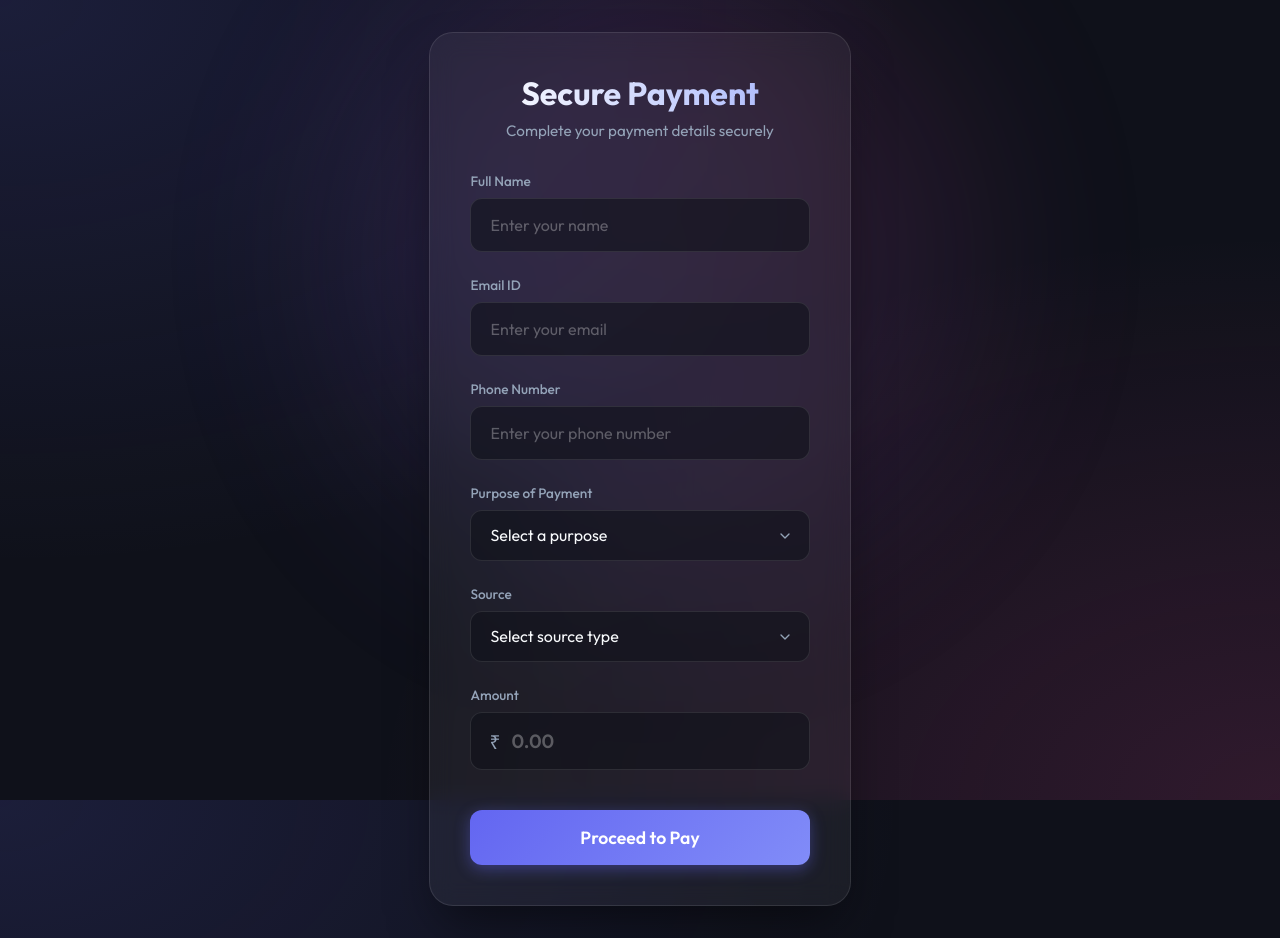
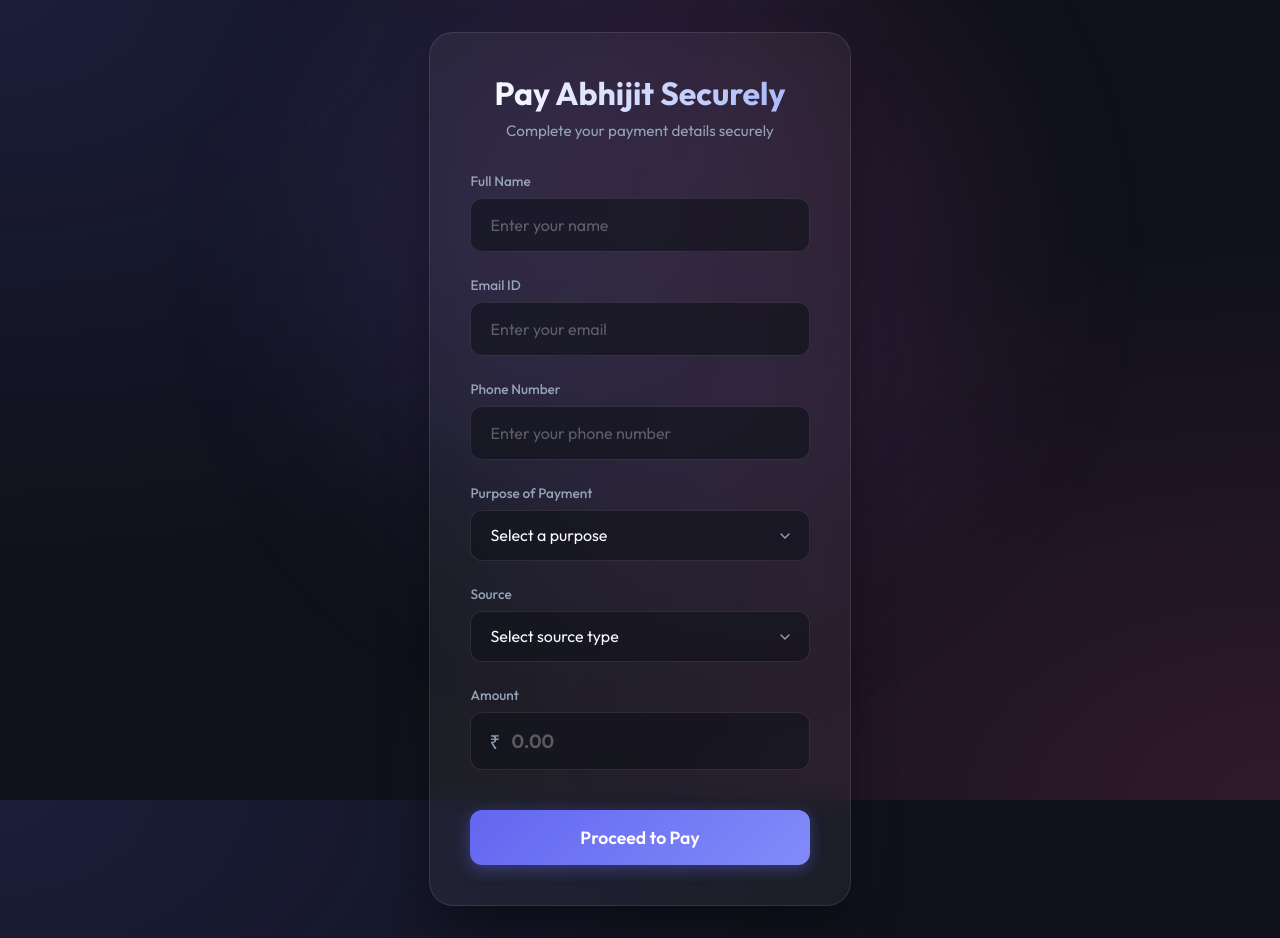
Before and after one commit to Abhijiteuon/upi-payment-app, a React (Vite) app: page / in a window 1280 px wide. Built offline with nearby package versions, Linux system fonts and the light colour scheme.

Commit message:
Update title to Pay Abhijit Securely

```diff
--- a/index.html
+++ b/index.html
@@ -4,7 +4,7 @@
     <meta charset="UTF-8" />
     <link rel="icon" type="image/svg+xml" href="/favicon.svg" />
     <meta name="viewport" content="width=device-width, initial-scale=1.0" />
-    <title>upi_payment_app</title>
+    <title>Pay Abhijit Securely</title>
   </head>
   <body>
     <div id="root"></div>
--- a/src/App.jsx
+++ b/src/App.jsx
@@ -59,7 +59,7 @@ function App() {
           {!isSubmitted ? (
             <div className="fade-in">
               <div className="header">
-                <h1>Secure Payment</h1>
+                <h1>Pay Abhijit Securely</h1>
                 <p>Complete your payment details securely</p>
               </div>
 
```
